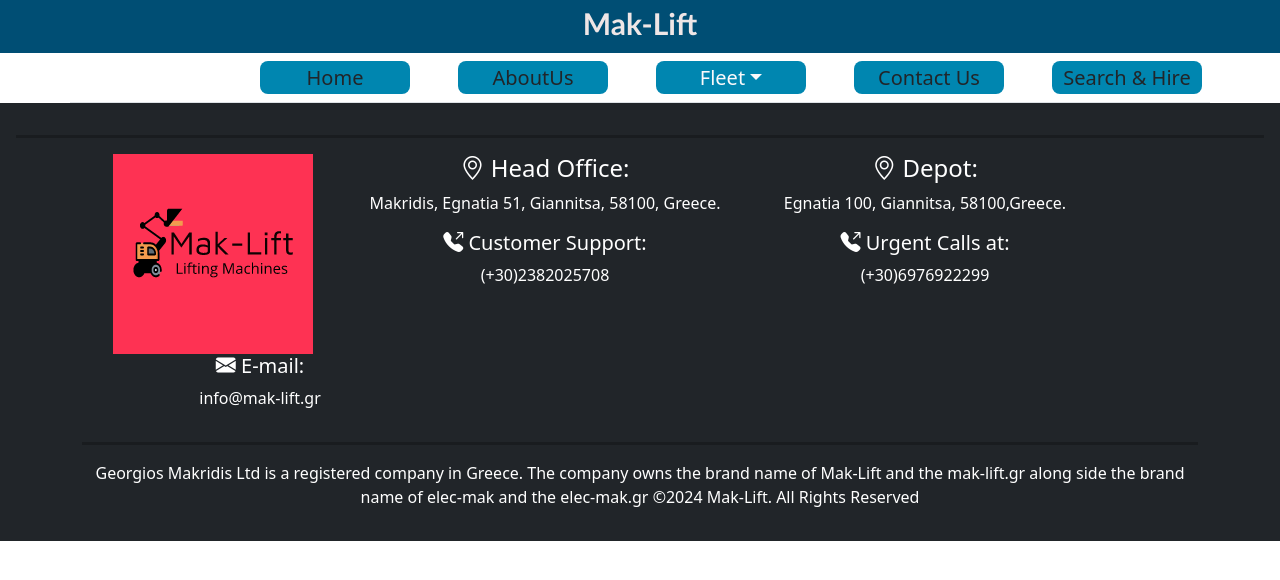
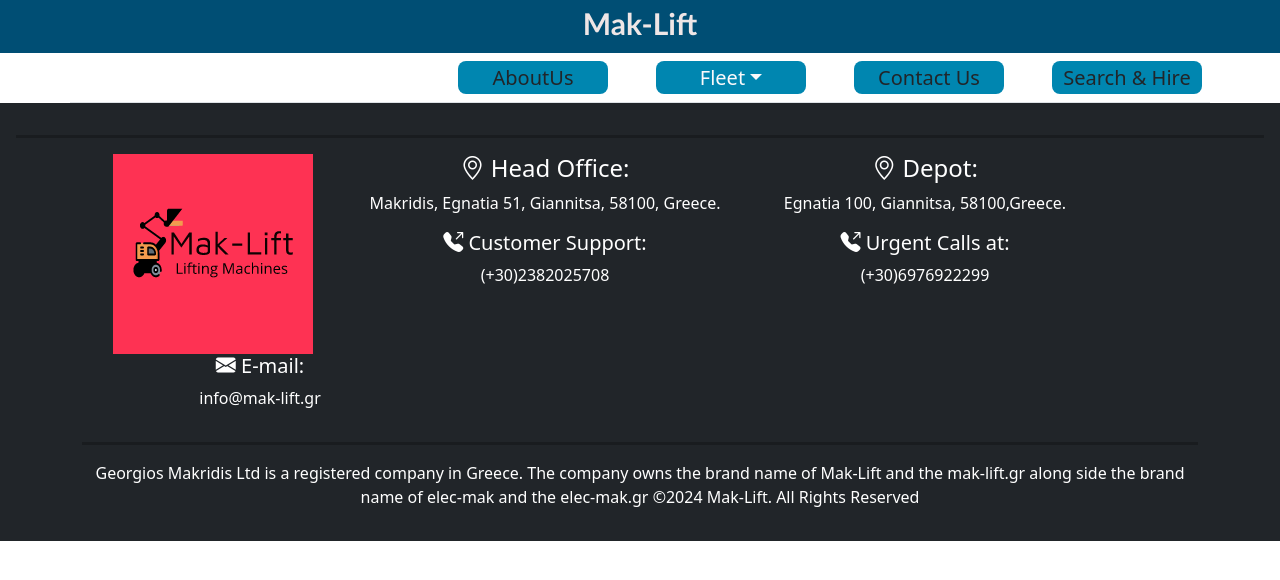
Before and after one commit to nikomakr/mak-lift, a React (Vite) app: page / in a window 1280 px wide. Shown: the top 580 px of the page. Built offline with nearby package versions, Linux system fonts and the light colour scheme.

Commit message:
implementing the api

```diff
--- a/src/components/navigation/index.jsx
+++ b/src/components/navigation/index.jsx
@@ -2,7 +2,7 @@
 import {Container} from 'react-bootstrap'
 import "./style.css";
 import BasicExample from '../basicExample/';
-import NavLogo from '../navLogo/';
+// import NavLogo from '../navLogo/';
 // import {Container} from 'react-bootstrap';
 
 export default function Navigation() {
@@ -14,7 +14,7 @@
            <div className='d-flex align-tems-center gap-md-5' >
          </div>
          <div className='d-flex justify-content-center align-items-center gap-5 '>
-            <a href="/"><button className='text-dark btn1'>Home</button></a>
+            {/* <a href="/"><button className='text-dark btn1'>Home</button></a> */}
             <a href="/aboutUs"><button className='text-dark btn1'>AboutUs</button></a>
             <BasicExample/>
            <a href="/contactUs"><button className='text-dark btn1'>Contact Us</button></a>
```
